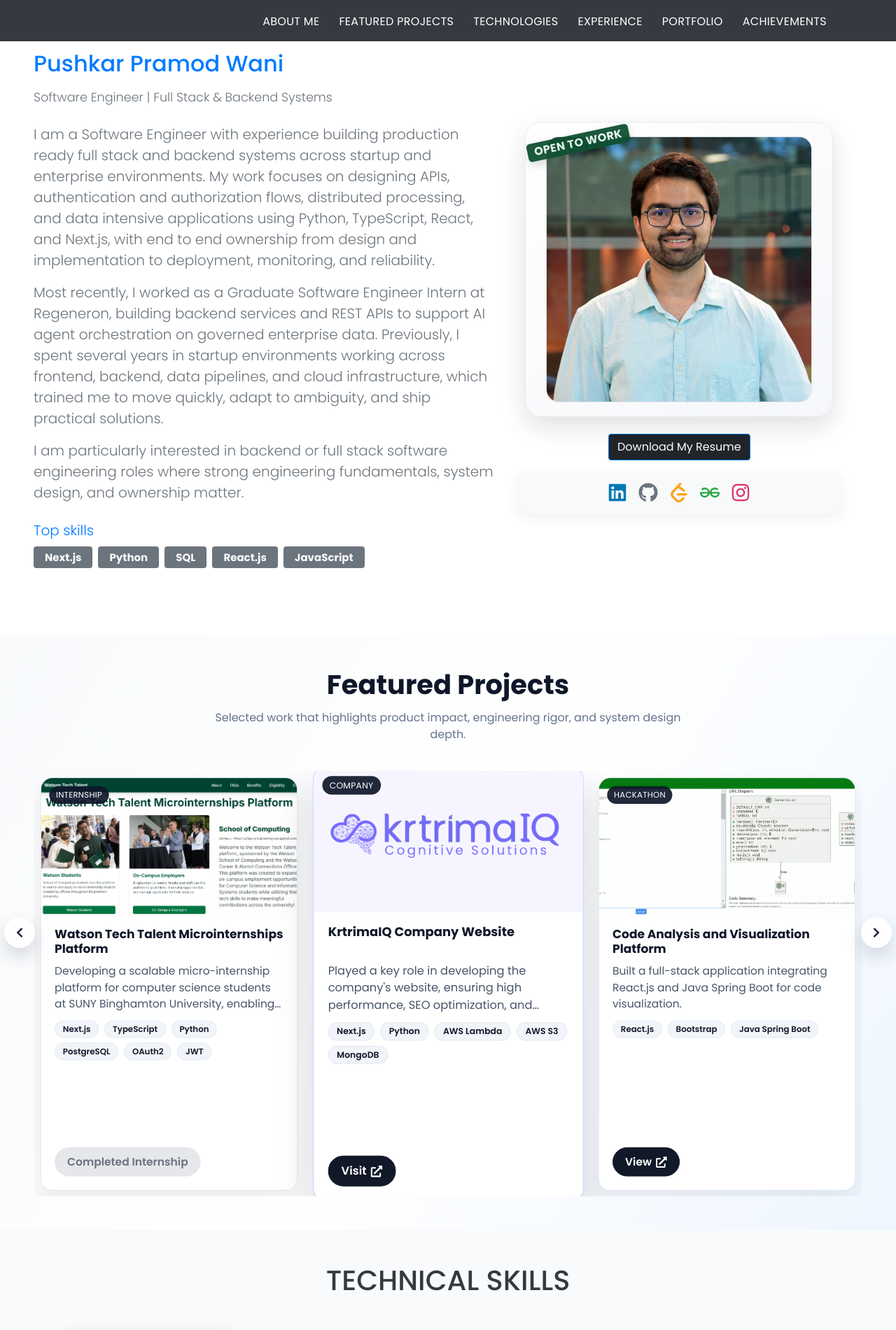
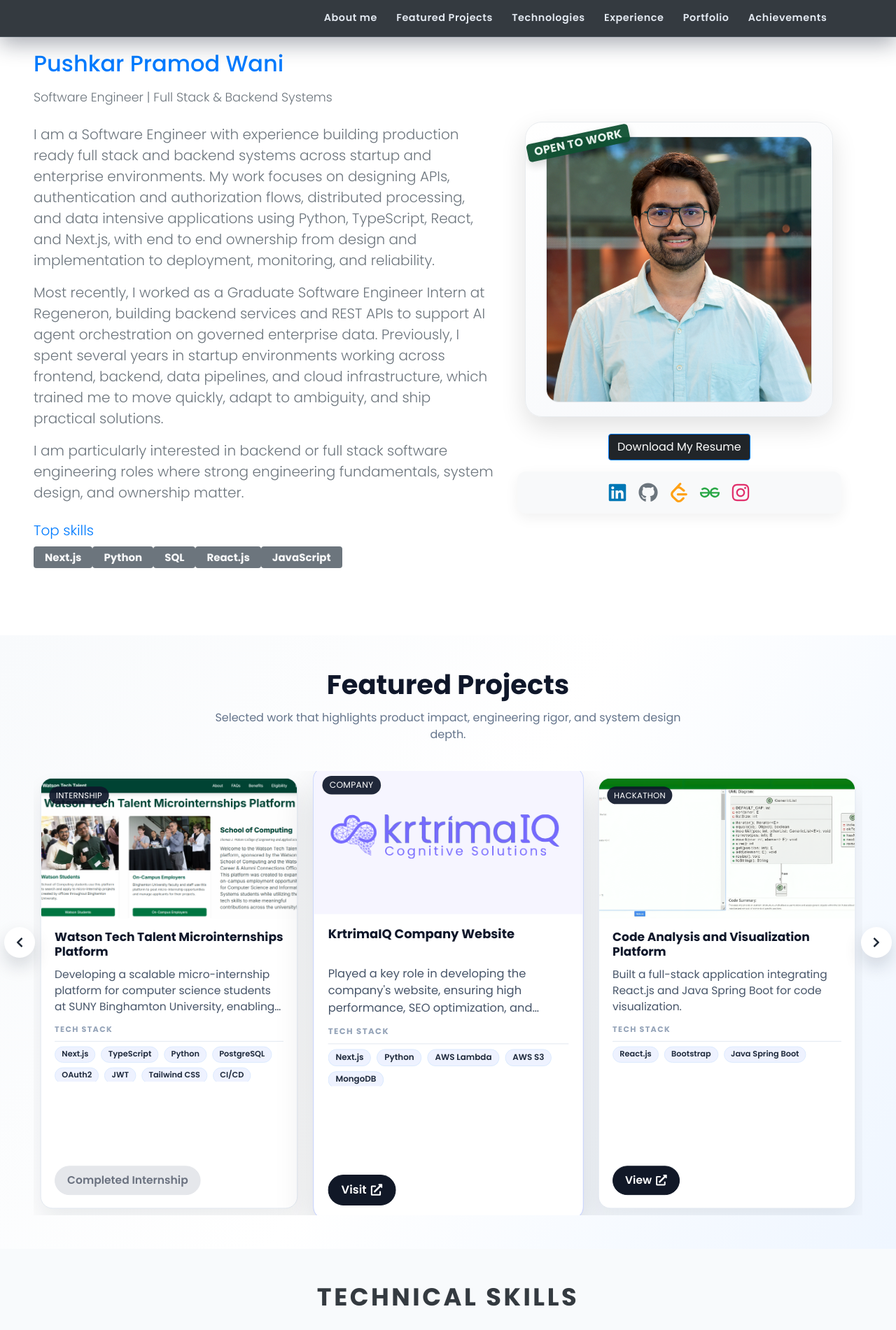
Before and after one commit to 2025Pushkar/2025Pushkar.github.io, a React (Create React App) app: page / in a window 1280 px wide. Shown: the top 1901 px of the page at 70% size. Built offline with nearby package versions, Linux system fonts and the light colour scheme.

Commit message:
update changes for portfolio

```diff
--- a/src/App.css
+++ b/src/App.css
@@ -38,31 +38,44 @@ body {
 } */
 /* **************************************** NAVBAR *************************************** */
 nav {
-  z-index: 2;
+  z-index: 1000;
+}
+
+.navbar {
+  background: rgba(15, 23, 42, 0.94) !important;
+  backdrop-filter: blur(12px);
+  -webkit-backdrop-filter: blur(12px);
+  border-bottom: 1px solid rgba(148, 163, 184, 0.25);
+  box-shadow: 0 10px 30px rgba(15, 23, 42, 0.35);
+  padding: 0.6rem 0;
 }
 
 nav  a.nav-link {
-  /* font-weight: 500; */
-  letter-spacing: 0.3px;
+  letter-spacing: 0.04em;
 }
 
 nav ul li {
- text-transform: uppercase;
+ text-transform: none;
 }
 
 .navbar-nav > li > a {
-  margin-right: 6px;
-  margin-left: 6px;
-  color: var(--primary-white) !important;
-  border-top: 3px solid var(--primary-dark);
-
+  margin-right: 0.35rem;
+  margin-left: 0.35rem;
+  color: #e2e8f0 !important;
+  font-weight: 600;
+  font-size: 0.9rem;
+  padding: 0.45rem 0.9rem;
+  border-radius: 999px;
+  border-top: none;
+  transition: background-color 0.2s ease, color 0.2s ease, box-shadow 0.2s ease;
 }
 
 .navbar-brand {
   max-width: 17.25rem;
   padding: 0 !important;
-  color: var(--primary-white) !important;
+  color: #e2e8f0 !important;
   font-weight: 700;
+  letter-spacing: 0.08em;
   /* height: 6rem !important; */
 }
 
@@ -73,11 +86,23 @@ nav ul li {
 }
 
 .navbar-nav > li > a.active, .navbar-nav > li > a.focus {
-  border-top: 3px solid var(--primary-white);
+  background: rgba(59, 130, 246, 0.18);
+  color: #ffffff !important;
+  box-shadow: 0 8px 18px rgba(30, 64, 175, 0.25);
 }
 
 .navbar-nav > li > a:hover {
-  border-top: 3px solid var(--primary-white);
+  background: rgba(148, 163, 184, 0.2);
+  color: #ffffff !important;
+}
+
+.navbar-toggler {
+  border: 1px solid rgba(148, 163, 184, 0.45);
+  padding: 0.35rem 0.6rem;
+}
+
+.navbar-toggler:focus {
+  box-shadow: 0 0 0 0.15rem rgba(148, 163, 184, 0.3);
 }
 
 /* ***************************************** HEADER ************************************ */
@@ -189,6 +214,9 @@ nav ul li {
 .services h1{
   color: var(--primary-dark);
   text-transform: uppercase;
+  letter-spacing: 0.22rem;
+  font-size: 2.2rem;
+  font-weight: 700;
 }
 
 .services .circle {
@@ -676,6 +704,11 @@ textarea.input.form-control {
 
 .services .custom-nav-pills {
   gap: 0.75rem;
+  background: #ffffff;
+  border: 1px solid #e2e8f0;
+  border-radius: 16px;
+  padding: 1rem;
+  box-shadow: 0 16px 32px rgba(15, 23, 42, 0.08);
 }
 
 .services .custom-nav-pills .btn-circle {
@@ -1034,6 +1067,20 @@ textarea.input.form-control {
   filter: drop-shadow(0 4px 8px rgba(0, 0, 0, 0.15));
 }
 
+.about-skills {
+  row-gap: 0.5rem;
+}
+
+@media (max-width: 576px) {
+  .about-skills {
+    row-gap: 0.8rem;
+  }
+
+  .about-skill-badge {
+    margin-bottom: 0.25rem;
+  }
+}
+
 /* Experience section (tabbed layout) */
 .experience-section {
   background: #ffffff;
@@ -1202,7 +1249,7 @@ textarea.input.form-control {
   transform: scale(0.97);
   transition: transform 0.35s ease, box-shadow 0.35s ease, border-color 0.35s ease;
   min-width: 300px;
-  min-height: 560px;
+  min-height: 585px;
 }
 
 .featured-project-card.is-center {
@@ -1279,29 +1326,40 @@ textarea.input.form-control {
   min-height: 4.5rem;
 }
 
+.featured-project-tags-title {
+  margin: 0.1rem 0 0.5rem;
+  font-size: 0.72rem;
+  font-weight: 700;
+  letter-spacing: 0.12em;
+  text-transform: uppercase;
+  color: #94a3b8;
+}
+
 .featured-project-tags {
   display: flex;
   flex-wrap: wrap;
   align-content: flex-start;
   gap: 0.45rem 0.5rem;
+  padding-top: 0.4rem;
   margin-bottom: 0.95rem;
   min-height: 3.7rem;
   max-height: 3.7rem;
   overflow: hidden;
+  border-top: 1px solid #e2e8f0;
 }
 
 .featured-project-tag {
   display: inline-flex;
   align-items: center;
-  height: 26px;
-  background: #f1f5f9;
-  color: #0f172a;
+  height: 24px;
+  background: #eef2ff;
+  color: #1e293b;
   border-radius: 999px;
-  padding: 0 0.7rem;
-  font-size: 0.76rem;
+  padding: 0 0.6rem;
+  font-size: 0.73rem;
   line-height: 1;
   font-weight: 600;
-  border: 1px solid #e2e8f0;
+  border: 1px solid #dbeafe;
   white-space: nowrap;
 }
 
@@ -1461,6 +1519,16 @@ textarea.input.form-control {
   animation: portfolioFade 0.3s ease;
 }
 
+.portfolio-empty {
+  text-align: center;
+  padding: 3rem 1rem;
+  border-radius: 16px;
+  border: 1px dashed #cbd5f5;
+  color: #64748b;
+  background: #f8fafc;
+  font-weight: 600;
+}
+
 .portfolio-card {
   transform: none;
 }
@@ -1485,8 +1553,22 @@ textarea.input.form-control {
     font-size: 1.9rem;
   }
 
+  .portfolio-tabs {
+    justify-content: flex-start;
+    flex-wrap: nowrap;
+    overflow-x: auto;
+    padding-bottom: 0.75rem;
+    -webkit-overflow-scrolling: touch;
+    scrollbar-width: none;
+  }
+
+  .portfolio-tabs::-webkit-scrollbar {
+    display: none;
+  }
+
   .portfolio-tab {
-    width: 100%;
+    flex: 0 0 auto;
+    width: auto;
     justify-content: center;
   }
 }
--- a/src/components/AboutMe.js
+++ b/src/components/AboutMe.js
@@ -57,12 +57,12 @@ const AboutMe = () => {
 
                 <div className="mt-4">
                   <p className="text-primary font-mono fw-bold mb-2">Top skills</p>
-                  <div className="d-flex flex-wrap gap-2">
-                    <span className="badge bg-secondary text-light px-3 py-2 mr-2">Next.js</span>
-                    <span className="badge bg-secondary text-light px-3 py-2 mr-2">Python</span>
-                    <span className="badge bg-secondary text-light px-3 py-2 mr-2">SQL</span>
-                    <span className="badge bg-secondary text-light px-3 py-2 mr-2">React.js</span>
-                    <span className="badge bg-secondary text-light px-3 py-2 mr-2">JavaScript</span>
+                  <div className="about-skills d-flex flex-wrap gap-2">
+                    <span className="badge bg-secondary text-light px-3 py-2 about-skill-badge">Next.js</span>
+                    <span className="badge bg-secondary text-light px-3 py-2 about-skill-badge">Python</span>
+                    <span className="badge bg-secondary text-light px-3 py-2 about-skill-badge">SQL</span>
+                    <span className="badge bg-secondary text-light px-3 py-2 about-skill-badge">React.js</span>
+                    <span className="badge bg-secondary text-light px-3 py-2 about-skill-badge">JavaScript</span>
                   </div>
                 </div>
               </div>
--- a/src/components/FeaturedProjects.js
+++ b/src/components/FeaturedProjects.js
@@ -129,6 +129,7 @@ const FeaturedProjects = () => {
               <div className="featured-project-body">
                 <h3 className="featured-project-title">{p.title}</h3>
                 <p className="featured-project-tagline">{p.summary}</p>
+                <p className="featured-project-tags-title">Tech Stack</p>
                 <div className="featured-project-tags">
                   {p.techStack.map((t, idx) => (
                     <span key={idx} className="featured-project-tag">
--- a/src/components/Portfolio.js
+++ b/src/components/Portfolio.js
@@ -7,8 +7,10 @@ import { BackButtonContext } from "./BackButtonContext";
 
 const portfolioCategories = [
   { id: "Distributed Systems", label: "Distributed Systems" },
+  { id: "Gen AI", label: "Gen AI" },
   { id: "Full Stack Development", label: "Full Stack" },
   { id: "Data Engineering & Data Analytics", label: "Data & Analytics" },
+  { id: "Data Structures & Algorithms", label: "Data Structures & Algorithms" },
   { id: "Machine Learning", label: "Machine Learning" },
   { id: "Computer Networks", label: "Networks" },
   { id: "Embedded Systems", label: "Embedded" },
@@ -24,7 +26,7 @@ const slugify = (value) =>
 const Portfolio = () => {
   const { languagesRef, webdevRef, cloudRef, biRef, databasesRef } = useContext(RefContext);
   const { showBackButton, setShowBackButton } = useContext(BackButtonContext);
-  const [activeCategory, setActiveCategory] = useState("Full Stack Development");
+  const [activeCategory, setActiveCategory] = useState("Distributed Systems");
   const [currentIndex, setCurrentIndex] = useState(0);
   const [perView, setPerView] = useState(3);
   const portfolioRef = useRef(null);
@@ -235,6 +237,9 @@ const Portfolio = () => {
           aria-hidden={false}
           className="portfolio-panel is-active position-relative"
         >
+          {totalProjects === 0 ? (
+            <div className="portfolio-empty">More projects coming soon.</div>
+          ) : (
             <div className="featured-projects-carousel">
               {visibleProjects.map((project) => (
                 <article
@@ -249,6 +254,7 @@ const Portfolio = () => {
                   <div className="featured-project-body">
                     <h3 className="featured-project-title">{project.title}</h3>
                     <p className="featured-project-tagline">{project.summary}</p>
+                    <p className="featured-project-tags-title">Tech Stack</p>
                     <div className="featured-project-tags">
                       {project.techStack.map((tech, index) => (
                         <span key={`${project.slug}-${index}`} className="featured-project-tag">
@@ -261,6 +267,7 @@ const Portfolio = () => {
                 </article>
               ))}
             </div>
+          )}
 
           {totalProjects > viewCount && (
             <>
--- a/src/projectsInfo/projectsInfo.js
+++ b/src/projectsInfo/projectsInfo.js
@@ -19,12 +19,14 @@ import watsontechtalent from "../image/watsontechtalent.png";
 import MLProcess from "../image/MLProcess.png";
 import todos from "../image/todos.png";
 import semantic_bi_chatbot from "../image/semantic_bi_chatbot.png";
+import leetcodeCover from "../image/semantic_similarity.png";
 import system_architecture_etl_aurora from "../image/system_architecture_etl_aurora.png";
 import system_architecture_airflow_spark_dynamodb from "../image/system_architecture_airflow_spark_dynamodb.png";
 import AWS_Ecosystem_Batch_Ingestion_and_Orchestration from "../image/AWS_Ecosystem_Batch_Ingestion_and_Orchestration.png";
 import system_architecture_concurrent_file_processing from "../image/system_architecture_concurrent_file_processing.png";
 import systemDesign from "../image/System design-1.jpeg";
 import Distributed_Image_Processing_and_Anomaly_Detection_architecture_diagram from "../image/Distributed_Image_Processing_and_Anomaly_Detection_architecture_diagram.png";
+import leetcode from "../image/leetcode.png";
 
 export const projectsInfo = [
   {
@@ -58,7 +60,7 @@ export const projectsInfo = [
     summary: "Developed digital assistants leveraging Next.js and generative AI for enhanced user experience.",
     link: "https://www.krtrimaiq.ai/platforms/digital-assistants",
     techStack: ["Next.js", "OpenAI", "Python"],
-    category: "Full Stack Development",
+    category: "Gen AI",
     type: "company",
   },
   {
@@ -79,7 +81,7 @@ export const projectsInfo = [
       "React-Bootstrap",
     ],
     category: "Full Stack Development",
-    type: "company",
+    type: "project",
   },
   {
     title: "Code Analysis and Visualization Platform",
@@ -100,6 +102,7 @@ export const projectsInfo = [
     link: null,
     techStack: ["React.js", "Bootstrap", "Python", "AWS Lambda", "AWS S3", "MongoDB"],
     category: "Full Stack Development",
+    type: "company",
   },
   {
     title: "My Portfolio Website",
@@ -119,7 +122,7 @@ export const projectsInfo = [
       "Snowflake Cortex-driven assistant that converts natural-language queries into KPI stories on a governed semantic layer.",
     link: null,
     techStack: ["Snowflake", "Cortex LLM", "Snowpark Python", "Streamlit"],
-    category: "Data Engineering & Data Analytics",
+    category: "Gen AI",
     feature: true,
     type: "Internship",
   },
@@ -153,6 +156,17 @@ export const projectsInfo = [
     category: "Distributed Systems",
     feature: true,
     type: "Distributed Systems",
+  },
+  {
+    title: "LeetCode Patterns and Solutions",
+    slug: "leetcode-patterns-and-solutions",
+    cover: leetcode,
+    summary:
+      "Curated LeetCode solutions organized by core data structures and algorithmic patterns, focused on clean Python implementations and problem-solving fluency.",
+    link: "https://github.com/2015pushkar/Leetcode",
+    techStack: ["Python", "Data Structures", "Algorithms", "LeetCode", "Problem Solving"],
+    category: "Data Structures & Algorithms",
+    type: "project",
   },
   {
     title: "Rental Apartments ETL (Aurora -> Redshift)",
```
Also changed, not shown: src/image/leetcode.png (added), 1 other file (tests, documents, lock files or other folders). Lines whose indentation alone changed are shown as unchanged.
